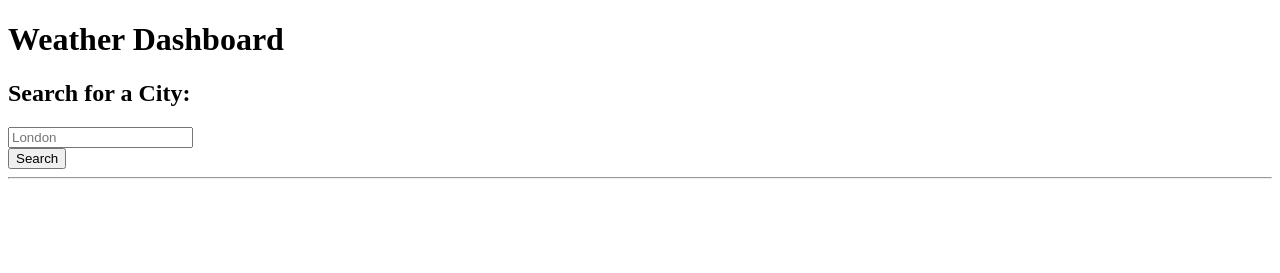
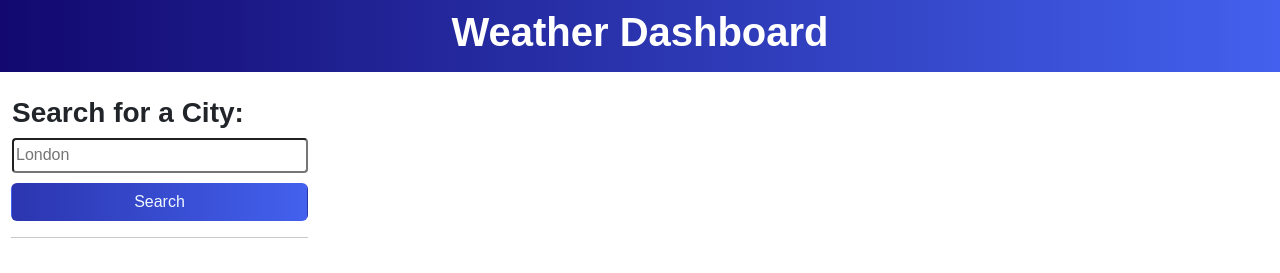
Before and after one commit to thevisualriot/weather-app, a plain HTML site: page index.html in a window 1280 px wide. Drawn offline with nearby package versions, Linux system fonts and the light colour scheme.

Commit message:
css of aside

```diff
--- a/index.html
+++ b/index.html
@@ -5,6 +5,7 @@
   <meta charset="UTF-8" />
   <meta name="viewport" content="width=device-width, initial-scale=1.0" />
   <meta http-equiv="X-UA-Compatible" content="ie=edge" />
+  <link rel="stylesheet" href="https://cdn.jsdelivr.net/npm/bootstrap@5.3.2/dist/css/bootstrap.min.css" integrity="sha384-T3c6CoIi6uLrA9TneNEoa7RxnatzjcDSCmG1MXxSR1GAsXEV/Dwwykc2MPK8M2HN" crossorigin="anonymous">
   <!-- <link rel="stylesheet" href="styles/reset.css" /> -->
   <link rel="stylesheet" href="style.css" />
   <title>Weather Dashboard</title>
@@ -23,8 +24,8 @@
           Search for a City:
         </h2>
         <form id="search-form" class="form">
-          <div class="form-inline form-group">
-            <div class="input-group">
+          <div class="form-block form-group">
+            <div class="input-group d-block">
               <input class="form-input weather-search" type="text" id="search-input" placeholder="London"
                 aria-labelledby="form-heading" aria-controls="today forecast" />
               <div class="input-group-append">
--- a/style.css
+++ b/style.css
@@ -0,0 +1,31 @@
+body {
+    font-family: Arial, Helvetica, sans-serif;
+}
+
+.weather-header {
+    background-image: linear-gradient(to right, #12086F, #4361EE);
+}
+
+h1 {
+    font-weight: bolder;
+}
+
+#form-heading {
+    /* font-size: large; */
+    padding-top: 20px;
+    font-weight: bolder;
+    /* color: #4361EE; */
+}
+
+#search-input {
+    width: 100%;
+    border-radius: 4px;
+    height: 35px;
+}
+
+#search-button {
+    background-image: linear-gradient(to right, #2B35AF, #4361EE);
+    color: aliceblue;
+    width: 100%;
+    margin-top: 10px;
+}
```
